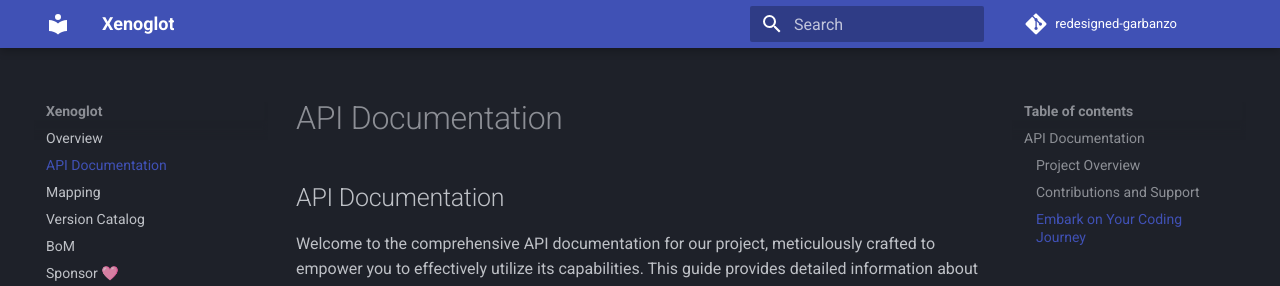
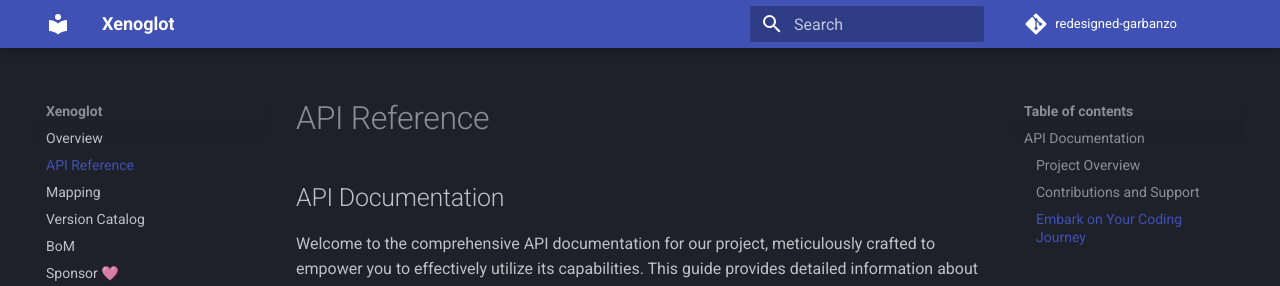
Before and after one commit to teogor/redesigned-garbanzo, an MkDocs documentation site: the page built from docs/api-reference.md, in a window 1280 px wide and 1135 px high. Shown: the top 286 px of the window. Built offline with MkDocs 1.6.1 and Material for MkDocs 9.7.7, drawn with Linux system fonts in a browser that asks for light colours; comment, search, counter and statistics services are not loaded.

Commit message:
api-reference

```diff
--- a/mkdocs.yml
+++ b/mkdocs.yml
@@ -10,7 +10,7 @@
 # Navigation
 nav:
   - 'Overview': index.md
-  - 'API Documentation': api-documentation.md
+  - 'API Reference': api-reference.md
   - 'Mapping': mapping.md
   - 'Version Catalog': version-catalog.md
   - 'BoM': bom/versions.md
```
Also changed, not shown: docs/api-reference.md (renamed from docs/api-documentation.md).
